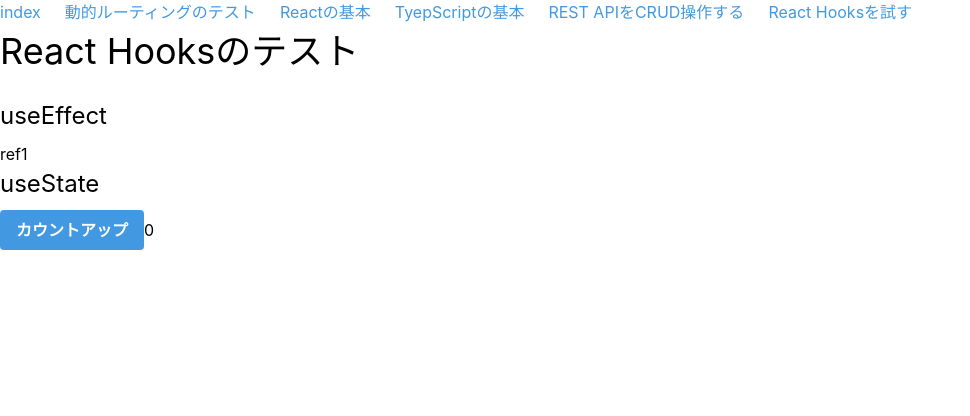
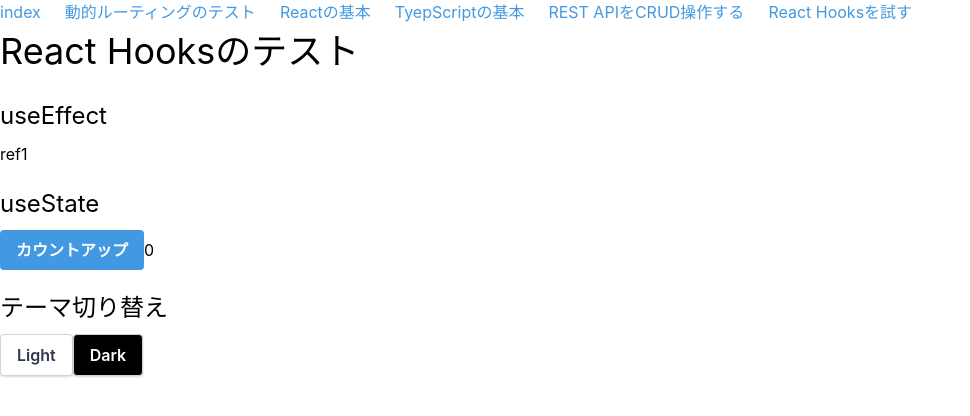
Before and after one commit to yujiokayama/react-typescript-basic, a React (Create React App) app: page /test-hooks in a window 1280 px wide. Shown: the top 416 px of the page, without its empty margins (0-970 px from the left). Built offline with nearby package versions, Linux system fonts and the light colour scheme.

Commit message:
ThemeContextを作成

```diff
--- /dev/null
+++ b/src/components/ThemeSwitchButton.tsx
@@ -0,0 +1,26 @@
+import React, { useContext } from "react";
+
+const ThemeSwitchButton: React.FC = () => {
+  return (
+    <>
+      <button
+        onClick={() => {
+          alert("Light");
+        }}
+        className="bg-white hover:bg-gray-100 text-gray-800 font-semibold py-2 px-4 border border-gray-400 rounded shadow"
+      >
+        Light
+      </button>
+      <button
+        onClick={() => {
+          alert("Dark");
+        }}
+        className="bg-black hover:bg-gray-800 text-white font-semibold py-2 px-4 border border-gray-400 rounded shadow"
+      >
+        Dark
+      </button>
+    </>
+  );
+};
+
+export default ThemeSwitchButton;
--- a/src/pages/test-crud.tsx
+++ b/src/pages/test-crud.tsx
@@ -1,6 +1,4 @@
 import * as React from "react";
-import "../App.css";
-
 import classNames from "classnames";
 
 import { useSelector } from "react-redux";
--- a/src/pages/test-hooks.tsx
+++ b/src/pages/test-hooks.tsx
@@ -1,16 +1,17 @@
-import React, { useEffect, useState, useContext } from "react";
+import React, { useEffect, useState, useContext, createContext } from "react";
+import ThemeSwitchButton from "../components/ThemeSwitchButton";
 
 const TestHooks: React.FC = () => {
   /**
    * UseState
    */
-  const [counter, setCount] = React.useState(0);
+  const [counter, setCount] = useState(0);
   const handleClick = () => setCount(counter + 1);
 
   /**
    * UseEffect
    */
-  React.useEffect(() => {
+  useEffect(() => {
     console.log(refDivElement.current);
   }, []);
 
@@ -23,13 +24,12 @@
 
   return (
     <>
-      <h1 className="text-4xl mb-5">React Hooksのテスト</h1>
+      <h1 className="text-4xl">React Hooksのテスト</h1>
 
-      <h2 className="text-2xl mb-2">useEffect</h2>
+      <h2 className="text-2xl mt-5 mb-2">useEffect</h2>
       <div ref={refDivElement}>ref1</div>
 
-
-      <h2 className="text-2xl mb-2">useState</h2>
+      <h2 className="text-2xl mt-5 mb-2">useState</h2>
       <button
         onClick={handleClick}
         className="bg-blue-500 hover:bg-blue-700 text-white font-bold py-2 px-4 rounded"
@@ -37,6 +37,9 @@
         カウントアップ
       </button>
       {counter}
+
+      <h2 className="text-2xl mt-5 mb-2">テーマ切り替え</h2>
+      <ThemeSwitchButton />
     </>
   );
 };
```
Also changed, not shown: src/TestContext.ts (deleted, +0 -10 lines), src/context/TestContext.tsx (added, +45 -0 lines).
